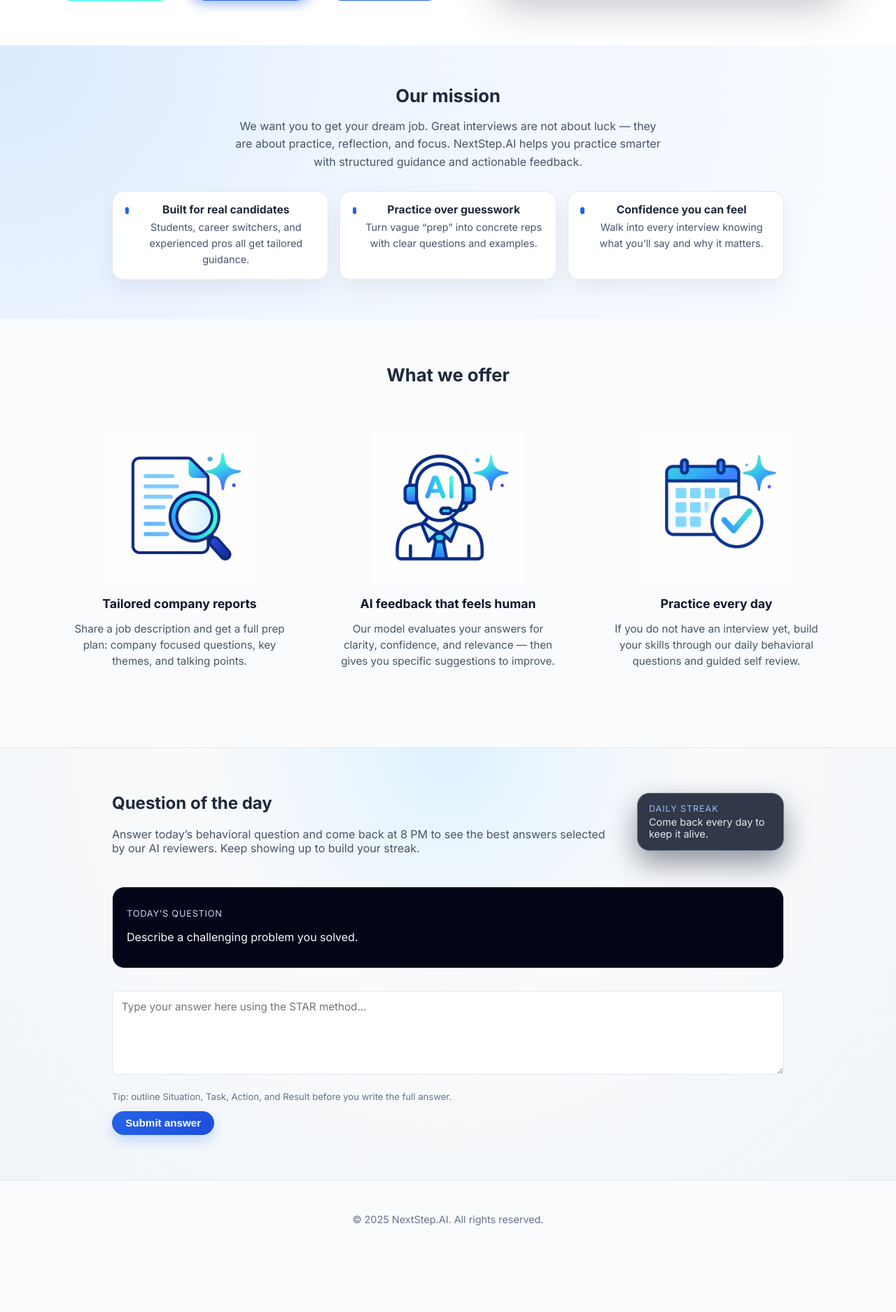
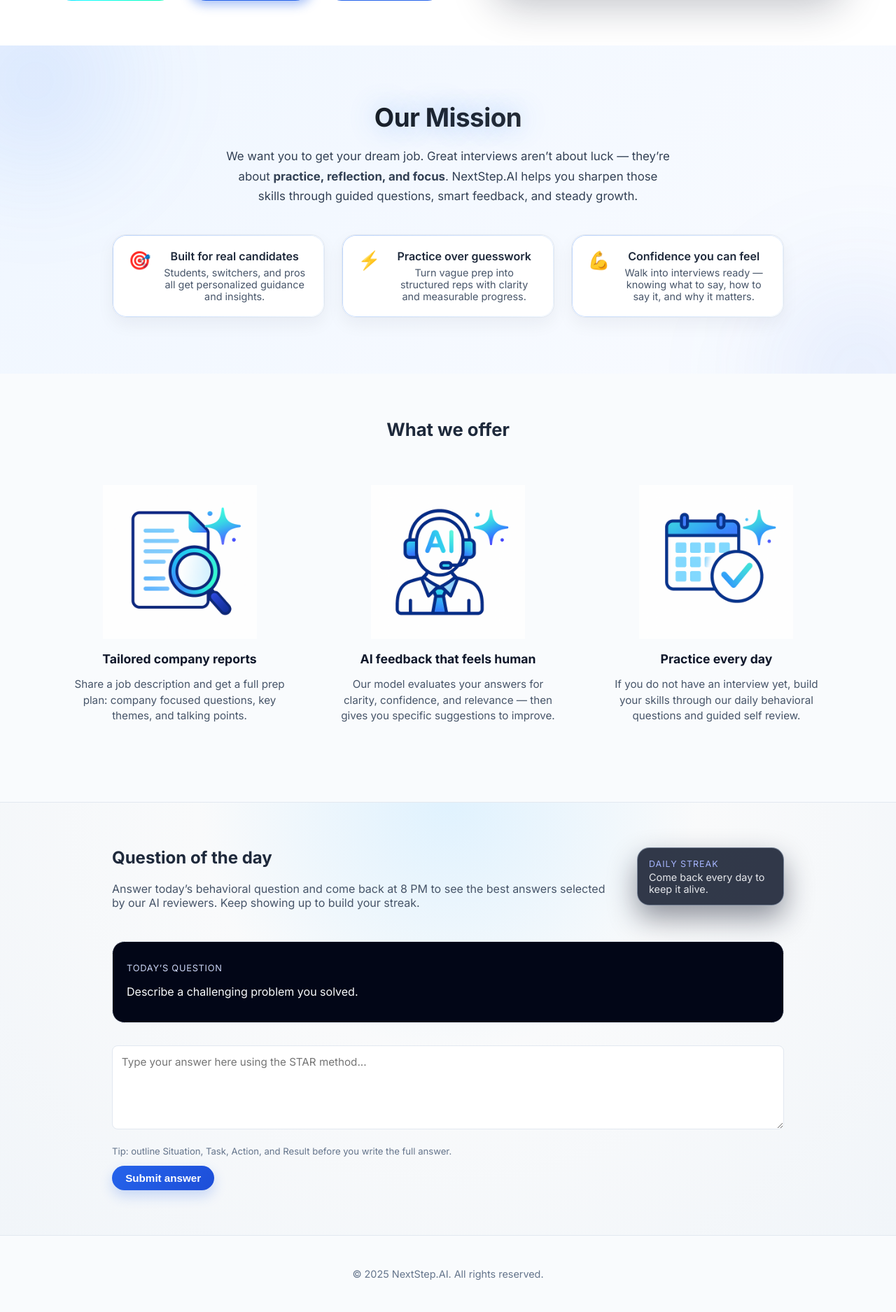
Before and after one commit to fabio-pecora/NextStep.AI, a Flask app: page / in a window 1280 px wide. Shown: the part 479-2354 px from the top of the page at 70% size. Before the commit the page ends 2230 px from the top, so only its background shows below. Run offline with Flask 3, Linux system fonts and the light colour scheme.

Commit message:
better index.html

```diff
--- a/static/css/nextstepai_main.css
+++ b/static/css/nextstepai_main.css
@@ -986,73 +986,147 @@ ul li {
   }
 }
 
-
-/* MISSION */
+/* ===========================
+   MISSION SECTION
+   =========================== */
+
 .mission {
   text-align: center;
-  padding: 4rem 6%;
+  padding: 5rem 6%;
   background: #ffffff;
-}
-.mission h2 {
-  font-size: 1.6rem;
-  margin-bottom: 1rem;
-}
-.mission p {
-  max-width: 640px;
-  margin: 0 auto;
-  color: #475569;
-  line-height: 1.6;
-}
-
-.mission-highlight {
-  background: radial-gradient(circle at top left, #dbeafe 0, #eff6ff 40%, #f9fbff 100%);
-  padding: 3.5rem 6%;
+  position: relative;
+  overflow: hidden;
+}
+
+.mission::before {
+  content: "";
+  position: absolute;
+  top: -150px;
+  left: -150px;
+  width: 400px;
+  height: 400px;
+  background: radial-gradient(circle at center, rgba(59,130,246,0.15), transparent 70%);
+  z-index: 0;
+  filter: blur(60px);
+}
+
+.mission::after {
+  content: "";
+  position: absolute;
+  bottom: -200px;
+  right: -150px;
+  width: 400px;
+  height: 400px;
+  background: radial-gradient(circle at center, rgba(37,99,235,0.12), transparent 70%);
+  z-index: 0;
+  filter: blur(70px);
 }
 
 .mission-inner {
+  position: relative;
+  z-index: 2;
   max-width: 960px;
   margin: 0 auto;
 }
 
-.mission-copy {
-  text-align: center;
-  max-width: 620px;
-  margin: 0 auto 1.8rem;  /* center the block itself */
-}
-
+/* Main title */
+.mission-title {
+  font-size: 2.3rem;
+  font-weight: 700;
+  letter-spacing: -0.5px;
+  background: linear-gradient(135deg, #000000, #3c4146);
+  -webkit-background-clip: text;
+  -webkit-text-fill-color: transparent;
+  margin-bottom: 1.2rem;
+  text-shadow: 0 0 24px rgba(58, 160, 11, 0.35);
+  animation: glowPulse 4s ease-in-out infinite;
+}
+
+@keyframes glowPulse {
+  0%, 100% {
+    text-shadow: 0 0 24px rgba(59,130,246,0.25);
+  }
+  50% {
+    text-shadow: 0 0 40px rgba(59,130,246,0.45);
+  }
+}
+
+/* Subtitle text */
+.mission-subtext {
+  max-width: 640px;
+  margin: 0 auto 2.5rem;
+  color: #334155;
+  line-height: 1.7;
+  font-size: 1.05rem;
+}
+
+/* Pill grid */
 .mission-pill-row {
   display: grid;
-  grid-template-columns: repeat(auto-fit, minmax(220px, 1fr));
-  gap: 1rem;
-}
-
+  grid-template-columns: repeat(auto-fit, minmax(260px, 1fr));
+  gap: 1.5rem;
+  justify-content: center;
+}
+
+/* Individual pill */
 .mission-pill {
+  position: relative;
   background: #ffffff;
-  border-radius: 1rem;
-  padding: 1rem 1.1rem;
-  display: flex;
-  gap: 0.7rem;
+  border-radius: 1.2rem;
+  padding: 1.3rem 1.4rem;
+  display: flex;
+  align-items: flex-start;
+  gap: 0.9rem;
   border: 1px solid #e2e8f0;
-  box-shadow: 0 14px 30px rgba(15, 23, 42, 0.06);
-}
-
-.mission-pill-dot {
-  width: 10px;
-  height: 10px;
-  border-radius: 999px;
-  margin-top: 0.32rem;
-  background: #2563eb;
-}
-
+  box-shadow: 0 10px 25px rgba(15, 23, 42, 0.05);
+  transition: all 0.3s ease;
+}
+
+.mission-pill:hover {
+  transform: translateY(-4px);
+  box-shadow: 0 20px 40px rgba(59,130,246,0.18);
+}
+
+/* Glowing accent edge */
+.mission-pill-glow::before {
+  content: "";
+  position: absolute;
+  inset: 0;
+  border-radius: 1.2rem;
+  padding: 1px;
+  background: linear-gradient(135deg, rgba(59,130,246,0.35), rgba(147,197,253,0.15));
+  -webkit-mask: linear-gradient(#fff 0 0) content-box, linear-gradient(#fff 0 0);
+  -webkit-mask-composite: xor;
+  mask-composite: exclude;
+  pointer-events: none;
+}
+
+/* Icon inside pill */
+.mission-pill-icon {
+  font-size: 1.6rem;
+  line-height: 1;
+  color: #2563eb;
+  flex-shrink: 0;
+  margin-top: 0.15rem;
+}
+
+/* Pill text */
 .mission-pill h3 {
-  margin: 0 0 0.25rem;
-  font-size: 0.98rem;
+  margin: 0 0 0.3rem;
+  font-size: 1rem;
+  font-weight: 600;
+  color: #1e293b;
 }
 
 .mission-pill p {
   margin: 0;
   font-size: 0.9rem;
   color: #475569;
+}
+
+/* Gradient background for highlight version */
+.mission-highlight {
+  background: linear-gradient(135deg, #eff6ff 0%, #f9fbff 100%);
 }
 
 
@@ -1166,7 +1240,6 @@ ul li {
   background: conic-gradient(
     from 180deg,
     #38bdf8,
-    #6366f1,
     #a855f7,
     #22c55e,
     #eab308,
--- a/templates/index.html
+++ b/templates/index.html
@@ -64,44 +64,46 @@
         </div>
       </div>
     </section>
-
-    <!-- MISSION (centered copy, highlighted) -->
+    <!-- MISSION (Refined & Elegant) -->
     <section class="mission mission-highlight">
       <div class="mission-inner">
         <div class="mission-copy">
-          <h2>Our mission</h2>
-          <p>
-            We want you to get your dream job. Great interviews are not about luck —
-            they are about practice, reflection, and focus. NextStep.AI helps you
-            practice smarter with structured guidance and actionable feedback.
+          <h2 class="mission-title">Our Mission</h2>
+          <p class="mission-subtext">
+            We want you to get your dream job. Great interviews aren’t about luck — they’re
+            about <strong>practice, reflection, and focus</strong>. NextStep.AI helps you
+            sharpen those skills through guided questions, smart feedback, and steady growth.
           </p>
         </div>
 
         <div class="mission-pill-row">
-          <div class="mission-pill">
-            <span class="mission-pill-dot"></span>
+          <div class="mission-pill mission-pill-glow">
+            <span class="mission-pill-icon">🎯</span>
             <div>
               <h3>Built for real candidates</h3>
-              <p>Students, career switchers, and experienced pros all get tailored guidance.</p>
+              <p>Students, switchers, and pros all get personalized guidance and insights.</p>
             </div>
           </div>
-          <div class="mission-pill">
-            <span class="mission-pill-dot"></span>
+
+          <div class="mission-pill mission-pill-glow">
+            <span class="mission-pill-icon">⚡</span>
             <div>
               <h3>Practice over guesswork</h3>
-              <p>Turn vague “prep” into concrete reps with clear questions and examples.</p>
+              <p>Turn vague prep into structured reps with clarity and measurable progress.</p>
             </div>
           </div>
-          <div class="mission-pill">
-            <span class="mission-pill-dot"></span>
+
+          <div class="mission-pill mission-pill-glow">
+            <span class="mission-pill-icon">💪</span>
             <div>
               <h3>Confidence you can feel</h3>
-              <p>Walk into every interview knowing what you’ll say and why it matters.</p>
+              <p>Walk into interviews ready — knowing what to say, how to say it, and why it matters.</p>
             </div>
           </div>
         </div>
       </div>
     </section>
+
 
     <!-- FEATURES -->
     <section class="features">
```
